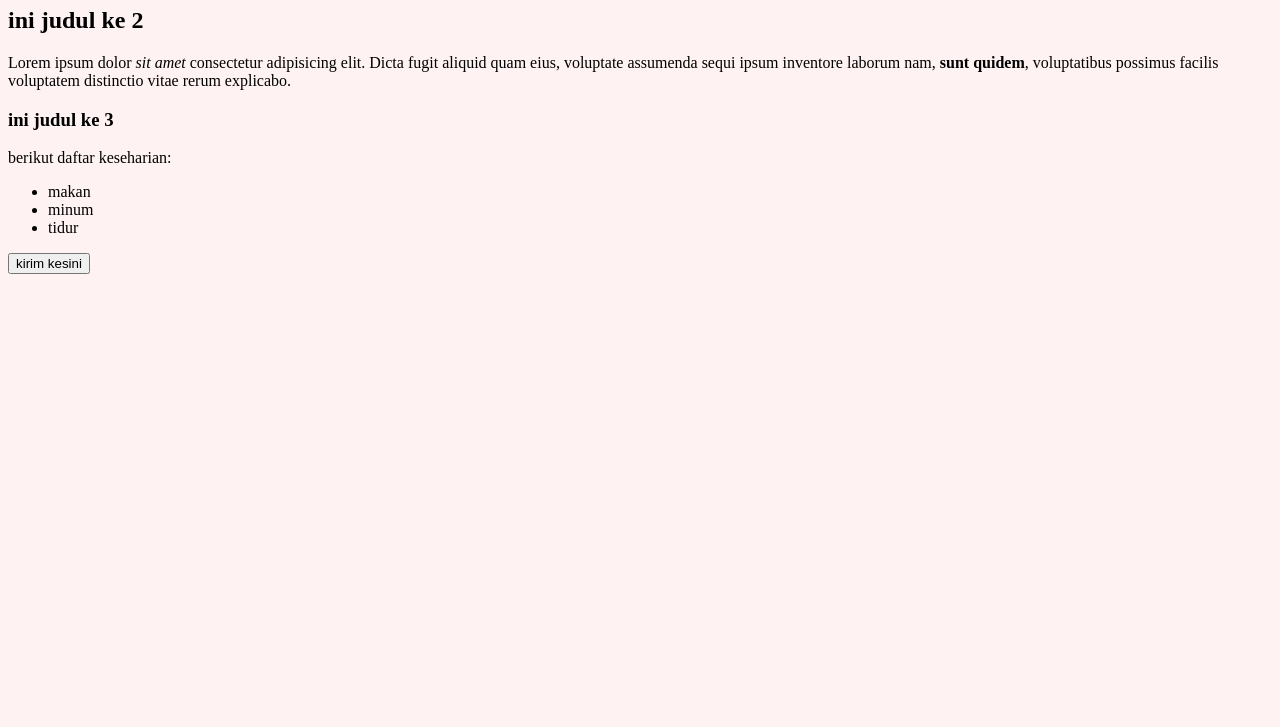
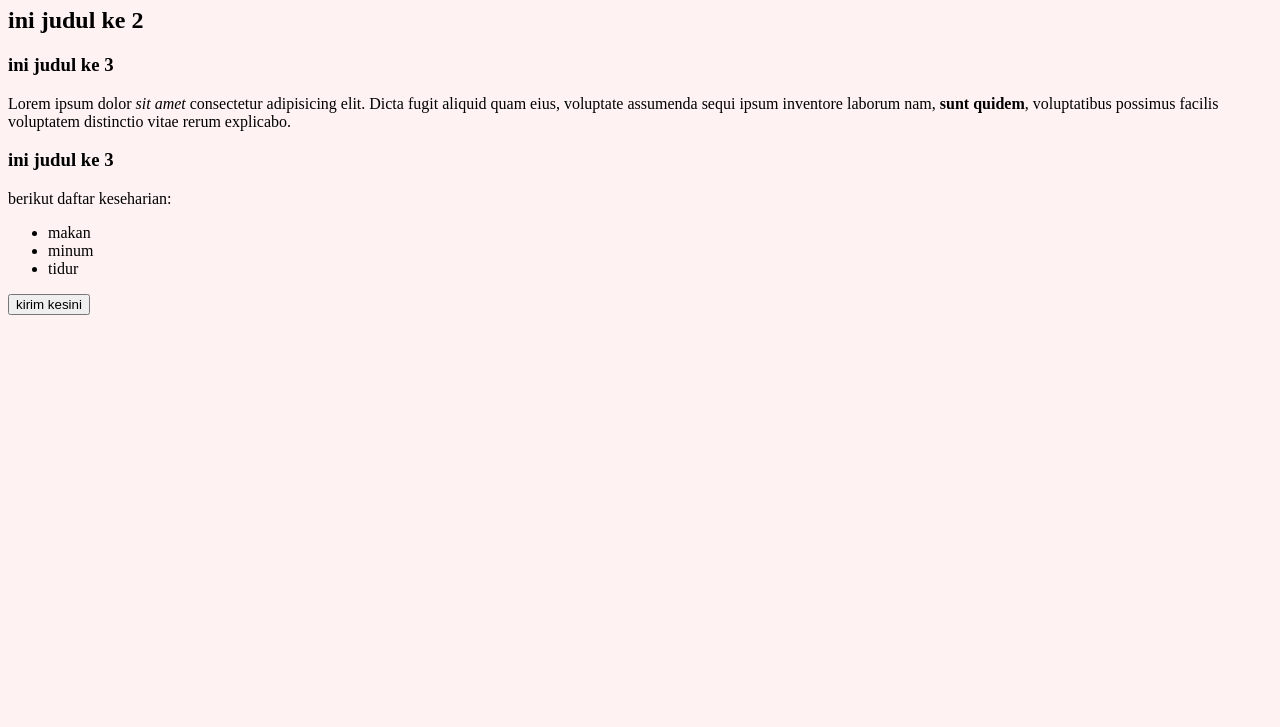
Before and after one commit to mahendramahruframadhan/DAILY-CSS, a plain HTML site: page index.html in a window 1280 px wide. Shown: the part 73-800 px from the top of the page. Drawn offline with Linux system fonts and the light colour scheme.

Commit message:
Tambah judul

```diff
--- a/index.html
+++ b/index.html
@@ -9,6 +9,7 @@
 <body>
     <h1>ini judul yang besar</h1>
     <h2>ini judul ke 2</h2>
+    <h3>ini judul ke 3</h3>
 
     <p>
         Lorem ipsum dolor <i class="mark">sit amet</i> consectetur adipisicing elit. Dicta fugit aliquid quam eius, voluptate assumenda sequi ipsum inventore laborum nam, <b class="mark">sunt quidem</b>, voluptatibus possimus facilis voluptatem distinctio vitae rerum explicabo.
```
